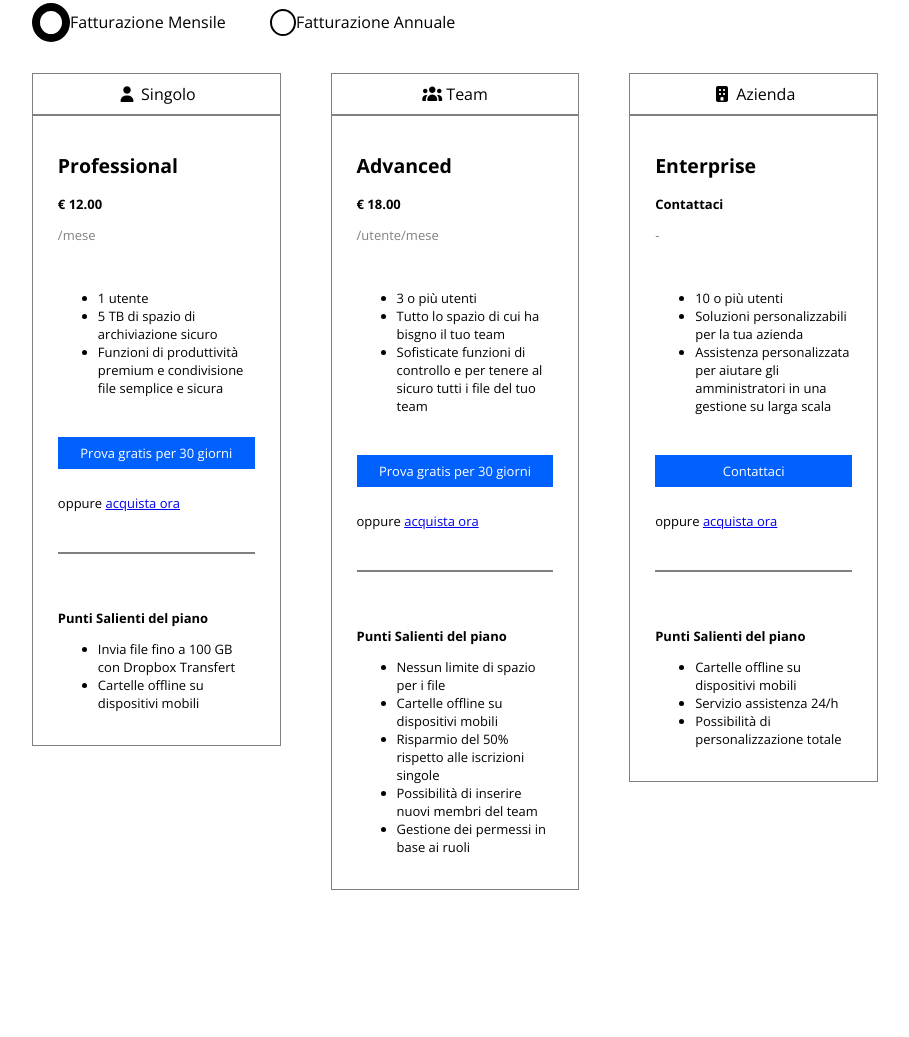
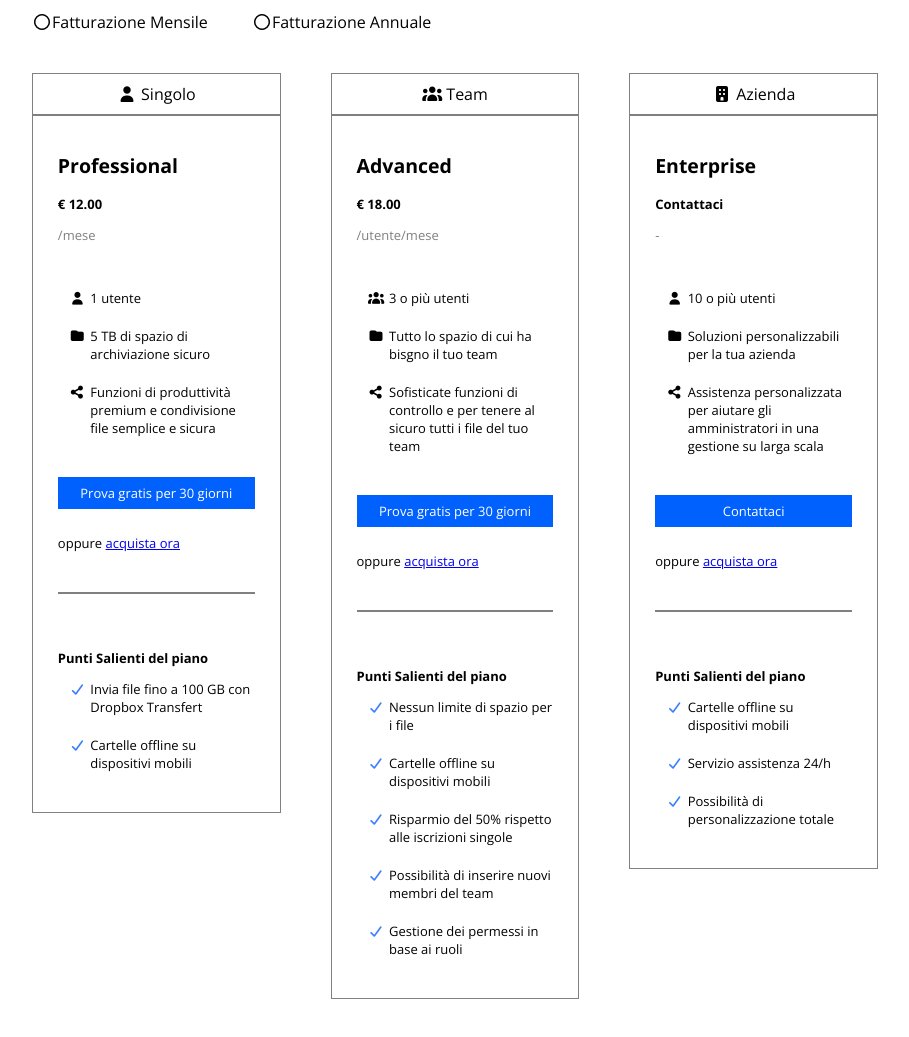
Before and after one commit to MatteoCarmignani/htmlcss-dropbox, a plain HTML site: page index.html in a window 1280 px wide. Shown: the part 1024-2061 px from the top of the page, without its empty margins (160-1069 px from the left). Drawn offline with nearby package versions, Linux system fonts and the light colour scheme.

Commit message:
sistemazione font nelle colonne

```diff
--- a/css/main.css
+++ b/css/main.css
@@ -179,6 +179,10 @@ main hr {
     margin-bottom: 55px;
 }
 
+main li {
+    margin-bottom: 20px;
+}
+
 /*footer*/
 
 footer {
--- a/index.html
+++ b/index.html
@@ -59,8 +59,8 @@
             <h1>Trova il piano business che fa per te</h1>
 
             <div class="fatturazioni">
-                <span class="cerchio"></span> <span class="fatturazione-distacco">Fatturazione Mensile</span>
-                <span class="cerchio-vuoto"></span>Fatturazione Annuale
+                <i class="fa-regular fa-circle"></i><span class="fatturazione-distacco">Fatturazione Mensile</span>
+                <i class="fa-regular fa-circle"></i>Fatturazione Annuale
             </div>
             <div class="row-main">
                 <div class="main-column">
@@ -71,18 +71,18 @@
                         <h2>Professional</h2>
                         <p><strong>€ 12.00</strong></p>
                         <p style="color: grey; margin-bottom:45px;">/mese</p>
-                        <ul>
-                            <li class="puntatura-speciale">1 utente</li>
-                            <li>5 TB di spazio di archiviazione sicuro</li>
-                            <li>Funzioni di produttività premium e condivisione file semplice e sicura</li>
+                        <ul class="fa-ul">
+                            <li class="puntatura-speciale"><span class="fa-li"><i class="fa-solid fa-user"></i></span>1 utente</li>
+                            <li><span class="fa-li"><i class="fa-solid fa-folder"></i></span>5 TB di spazio di archiviazione sicuro</li>
+                            <li><span class="fa-li"><i class="fa-solid fa-share-nodes"></i></span>Funzioni di produttività premium e condivisione file semplice e sicura</li>
                         </ul>
                         <p class="riquadro-blu centratura">Prova gratis per 30 giorni</p>
                         <p>oppure <a href="link">acquista ora</a></p>
                         <hr style="border: 1px solid grey;">
                         <p><strong>Punti Salienti del piano</strong></p>
-                        <ul>
-                            <li>Invia file fino a 100 GB con Dropbox Transfert</li>
-                            <li>Cartelle offline su dispositivi mobili</li>
+                        <ul class="fa-ul">
+                            <li><span class="fa-li"><i class="fa-solid fa-check" style="color: #387efe;"></i></span>Invia file fino a 100 GB con Dropbox Transfert</li>
+                            <li><span class="fa-li"><i class="fa-solid fa-check" style="color: #387efe;"></i></span>Cartelle offline su dispositivi mobili</li>
                         </ul>
                     </div>
                 </div>
@@ -95,21 +95,21 @@
                         <h2>Advanced</h2>
                         <p><strong>€ 18.00</strong></p>
                         <p style="color: grey; margin-bottom:45px;">/utente/mese</p>
-                        <ul>
-                            <li class="puntatura-speciale">3 o più utenti</li>
-                            <li>Tutto lo spazio di cui ha bisgno il tuo team</li>
-                            <li>Sofisticate funzioni di controllo e per tenere al sicuro tutti i file del tuo team</li>
+                        <ul class="fa-ul">
+                            <li class="puntatura-speciale"><li><span class="fa-li"><i class="fa-solid fa-users"></i></span>3 o più utenti</li>
+                            <li><span class="fa-li"><i class="fa-solid fa-folder"></i></span>Tutto lo spazio di cui ha bisgno il tuo team</li>
+                            <li><span class="fa-li"><i class="fa-solid fa-share-nodes"></i></span>Sofisticate funzioni di controllo e per tenere al sicuro tutti i file del tuo team</li>
                         </ul>
                         <p class="riquadro-blu centratura">Prova gratis per 30 giorni</p>
                         <p>oppure <a href="link">acquista ora</a></p>
                         <hr style="border: 1px solid grey;">
                         <p><strong>Punti Salienti del piano</strong></p>
-                        <ul>
-                            <li>Nessun limite di spazio per i file</li>
-                            <li>Cartelle offline su dispositivi mobili</li>
-                            <li>Risparmio del 50% rispetto alle iscrizioni singole</li>
-                            <li>Possibilità di inserire nuovi membri del team</li>
-                            <li>Gestione dei permessi in base ai ruoli</li>
+                        <ul class="fa-ul">
+                            <li><span class="fa-li"><i class="fa-solid fa-check" style="color: #387efe;"></i></span>Nessun limite di spazio per i file</li>
+                            <li><span class="fa-li"><i class="fa-solid fa-check" style="color: #387efe;"></i></span>Cartelle offline su dispositivi mobili</li>
+                            <li><span class="fa-li"><i class="fa-solid fa-check" style="color: #387efe;"></i></span>Risparmio del 50% rispetto alle iscrizioni singole</li>
+                            <li><span class="fa-li"><i class="fa-solid fa-check" style="color: #387efe;"></i></span>Possibilità di inserire nuovi membri del team</li>
+                            <li><span class="fa-li"><i class="fa-solid fa-check" style="color: #387efe;"></i></span>Gestione dei permessi in base ai ruoli</li>
                         </ul>
                     </div>
                 </div>
@@ -122,19 +122,19 @@
                         <h2>Enterprise</h2>
                         <p><strong>Contattaci</strong></p>
                         <p style="color: grey; margin-bottom:45px;">-</p>
-                        <ul>
-                            <li class="puntatura-speciale">10 o più utenti</li>
-                            <li>Soluzioni personalizzabili per la tua azienda</li>
-                            <li>Assistenza personalizzata per aiutare gli amministratori in una gestione su larga scala</li>
+                        <ul class="fa-ul">
+                            <li class="puntatura-speciale"><span class="fa-li"><i class="fa-solid fa-user"></i></span>10 o più utenti</li>
+                            <li><span class="fa-li"><i class="fa-solid fa-folder"></i></span>Soluzioni personalizzabili per la tua azienda</li>
+                            <li><span class="fa-li"><i class="fa-solid fa-share-nodes"></i></span>Assistenza personalizzata per aiutare gli amministratori in una gestione su larga scala</li>
                         </ul>
                         <p class="riquadro-blu centratura">Contattaci</p>
                         <p>oppure <a href="link">acquista ora</a></p>
                         <hr style="border: 1px solid grey;">
                         <p><strong>Punti Salienti del piano</strong></p>
-                        <ul>
-                            <li>Cartelle offline su dispositivi mobili</li>
-                            <li>Servizio assistenza 24/h</li>
-                            <li>Possibilità di personalizzazione totale</li>
+                        <ul class="fa-ul">
+                            <li><span class="fa-li"><i class="fa-solid fa-check" style="color: #387efe;"></i></span>Cartelle offline su dispositivi mobili</li>
+                            <li><span class="fa-li"><i class="fa-solid fa-check" style="color: #387efe;"></i></span>Servizio assistenza 24/h</li>
+                            <li><span class="fa-li"><i class="fa-solid fa-check" style="color: #387efe;"></i></span>Possibilità di personalizzazione totale</li>
                         </ul>
                     </div>
                 </div>
```
